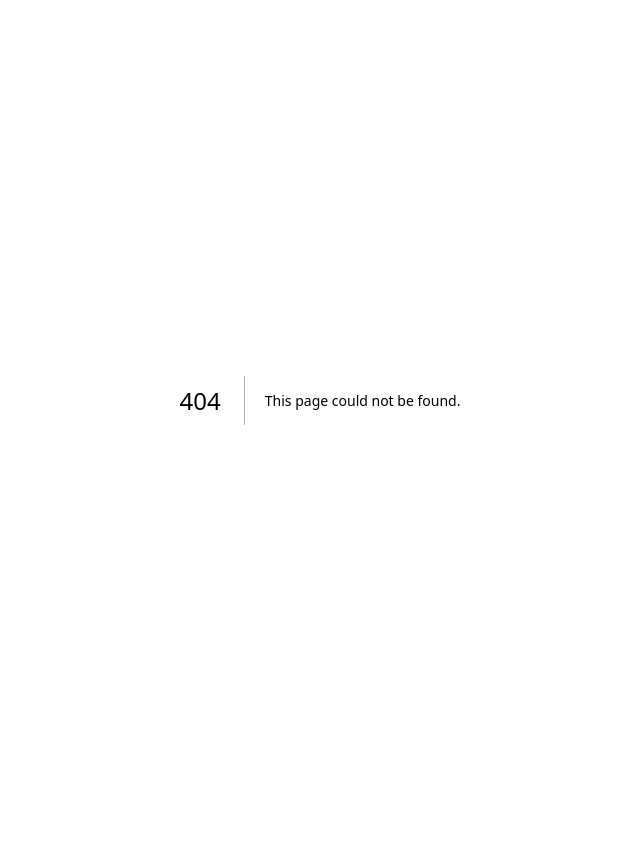
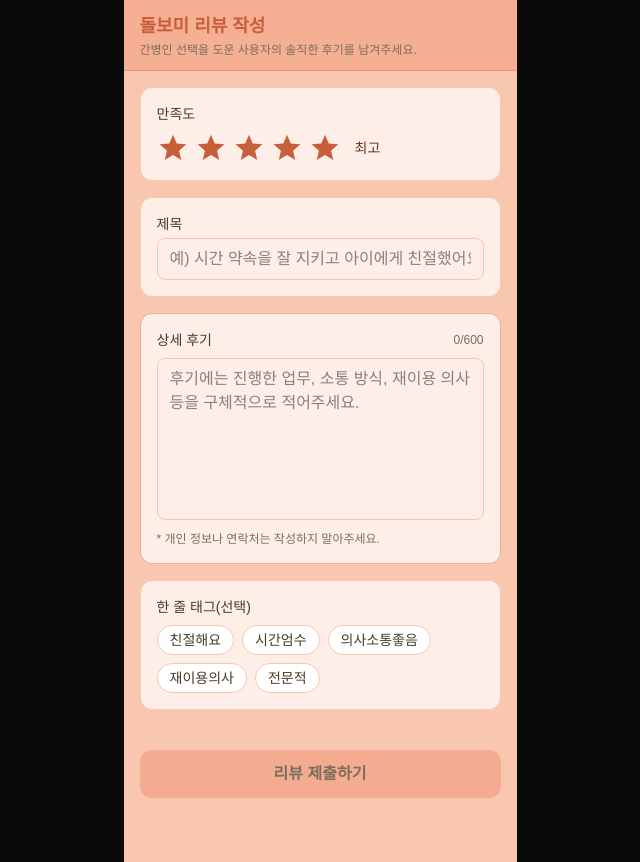
Before and after one commit to boradorish/startup_proj, a Next.js app: page /review in a window 1280 px wide. Before the commit this address had no page. Shown: the whole page, without its empty margins (320-960 px from the left). Before the commit the page ends 800 px from the top, so only its background shows below. Built offline with nearby package versions, Linux system fonts and the light colour scheme.

Commit message:
리뷰 페이지

```diff
--- a/app/dolbomi/Feed.tsx
+++ b/app/dolbomi/Feed.tsx
@@ -177,6 +177,7 @@ export const Feed = ({
                   width: "100%",
                   padding: "6px 0px",
                 }}
+                onClick={() => router.push("/review")}
               >
                 돌보미 리뷰쓰기
               </Button>
--- /dev/null
+++ b/app/review/page.tsx
@@ -0,0 +1,211 @@
+// app/reviews/new/page.tsx
+"use client";
+
+import { useRouter } from "next/navigation";
+import { useMemo, useState } from "react";
+
+function Star({
+  filled,
+  onClick,
+  label,
+}: {
+  filled: boolean;
+  onClick: () => void;
+  label: string;
+}) {
+  // SVG는 currentColor를 쓰게 하고, 텍스트 색으로 제어
+  return (
+    <button
+      type="button"
+      aria-label={label}
+      onClick={onClick}
+      className={`w-8 h-8 transition-transform active:scale-95 ${
+        filled ? "text-[var(--subDark)]" : "text-[var(--subLight2)]"
+      }`}
+    >
+      <svg viewBox="0 0 24 24" className="w-full h-full fill-current">
+        <path d="M12 17.27 18.18 21l-1.64-7.03L22 9.24l-7.19-.61L12 2 9.19 8.63 2 9.24l5.46 4.73L5.82 21z" />
+      </svg>
+    </button>
+  );
+}
+
+export default function ReviewCreatePage() {
+  const [rating, setRating] = useState<number>(5);
+  const [title, setTitle] = useState("");
+  const [body, setBody] = useState("");
+  const [tags, setTags] = useState<string[]>([]);
+
+  const canSubmit = title.trim().length > 0 && body.trim().length >= 10;
+
+  const tagOptions = [
+    "친절해요",
+    "시간엄수",
+    "의사소통좋음",
+    "재이용의사",
+    "전문적",
+  ];
+  const toggleTag = (t: string) =>
+    setTags((prev) =>
+      prev.includes(t) ? prev.filter((x) => x !== t) : [...prev, t]
+    );
+
+  const ratingLabel = useMemo(
+    () =>
+      ["아쉬움", "보통", "좋음", "매우 좋음", "최고"][Math.max(0, rating - 1)],
+    [rating]
+  );
+  const router = useRouter();
+
+  const handleSubmit = (e: React.FormEvent) => {
+    e.preventDefault();
+    if (!canSubmit) return;
+    // TODO: 서버 전송 로직
+    alert(
+      `리뷰 제출!\n별점: ${rating}\n제목: ${title}\n태그: ${tags.join(
+        ", "
+      )}\n내용: ${body.slice(0, 80)}${body.length > 80 ? "..." : ""}`
+    );
+    setTitle("");
+    setBody("");
+    setTags([]);
+    setRating(5);
+  };
+
+  return (
+    <div className="min-h-screen flex justify-center bg-[var(--subLight3)]">
+      <form
+        onSubmit={handleSubmit}
+        className="w-full max-w-[393px] min-h-screen bg-white text-[var(--text1)]"
+        style={{
+          // 카드 느낌 배경: 서브 팔레트 사용
+          background: "var(--subLight2)",
+        }}
+      >
+        {/* 헤더 */}
+        <header className="sticky top-0 z-10 bg-[var(--subLight)]/90 backdrop-blur px-4 py-3 border-b border-[var(--sub)]">
+          <h1 className="text-lg font-semibold text-[var(--subDark)]">
+            돌보미 리뷰 작성
+          </h1>
+          <p className="text-xs text-[var(--text4)] mt-0.5">
+            간병인 선택을 도운 사용자의 솔직한 후기를 남겨주세요.
+          </p>
+        </header>
+
+        <div className="px-4 py-4 flex flex-col gap-4">
+          {/* 별점 */}
+          <section className="bg-white/70 rounded-xl border border-[var(--subLight2)] p-4">
+            <label className="block text-sm text-[var(--text3)] mb-2">
+              만족도
+            </label>
+            <div className="flex items-center gap-1.5">
+              {[1, 2, 3, 4, 5].map((n) => (
+                <Star
+                  key={n}
+                  filled={n <= rating}
+                  onClick={() => setRating(n)}
+                  label={`${n}점`}
+                />
+              ))}
+              <span className="ml-2 text-sm text-[var(--subDark2)]">
+                {ratingLabel}
+              </span>
+            </div>
+          </section>
+
+          {/* 제목 */}
+          <section className="bg-white/70 rounded-xl border border-[var(--subLight2)] p-4">
+            <label className="block text-sm text-[var(--text3)] mb-1">
+              제목
+            </label>
+            <input
+              value={title}
+              onChange={(e) => setTitle(e.target.value)}
+              placeholder="예) 시간 약속을 잘 지키고 아이에게 친절했어요"
+              className="
+                w-full px-3 py-2 rounded-lg border
+                border-[var(--subLight2)]
+                focus:outline-none
+                focus:border-[var(--sub)]
+                focus:ring-2 focus:ring-[var(--subLight)]
+              "
+            />
+          </section>
+
+          {/* 내용 */}
+          <section className="bg-white/70 rounded-xl border border-[var(--subLight)] p-4">
+            <div className="flex items-center justify-between">
+              <label className="block text-sm text-[var(--text3)]">
+                상세 후기
+              </label>
+              <span className="text-xs text-[var(--text4)]">
+                {body.length}/600
+              </span>
+            </div>
+            <textarea
+              value={body}
+              onChange={(e) => setBody(e.target.value.slice(0, 600))}
+              placeholder="후기에는 진행한 업무, 소통 방식, 재이용 의사 등을 구체적으로 적어주세요."
+              rows={6}
+              className="
+                mt-2 w-full resize-none px-3 py-2 rounded-lg border
+                border-[var(--subLight2)]
+                focus:outline-none
+                focus:border-[var(--sub)]
+                focus:ring-2 focus:ring-[var(--subLight)]
+              "
+            />
+            <p className="mt-1 text-xs text-[var(--text4)]">
+              * 개인 정보나 연락처는 작성하지 말아주세요.
+            </p>
+          </section>
+
+          {/* 태그 */}
+          <section className="bg-white/70 rounded-xl border border-[var(--subLight2)] p-4">
+            <label className="block text-sm text-[var(--text3)] mb-2">
+              한 줄 태그(선택)
+            </label>
+            <div className="flex flex-wrap gap-2">
+              {tagOptions.map((t) => {
+                const selected = tags.includes(t);
+                return (
+                  <button
+                    key={t}
+                    type="button"
+                    onClick={() => toggleTag(t)}
+                    className={`px-3 py-1 rounded-full text-sm transition
+                      border ${
+                        selected
+                          ? "bg-[var(--subLight)] border-[var(--sub)] text-[var(--subDark2)]"
+                          : "bg-white border-[var(--subLight2)] text-[var(--text3)] hover:border-[var(--sub)]"
+                      }`}
+                  >
+                    {t}
+                  </button>
+                );
+              })}
+            </div>
+          </section>
+
+          {/* 제출 */}
+          <div className="h-2" />
+          <button
+            type="submit"
+            disabled={!canSubmit}
+            onClick={() => router.push("/customer/main")}
+            className="
+              w-full py-3 rounded-xl font-semibold
+              bg-[var(--sub)] text-white shadow-none
+              disabled:bg-[color:var(--subLight)] disabled:text-[color:var(--text4)]
+              transition active:scale-[0.99]
+            "
+          >
+            리뷰 제출하기
+          </button>
+
+          <div className="pb-8" />
+        </div>
+      </form>
+    </div>
+  );
+}
```
